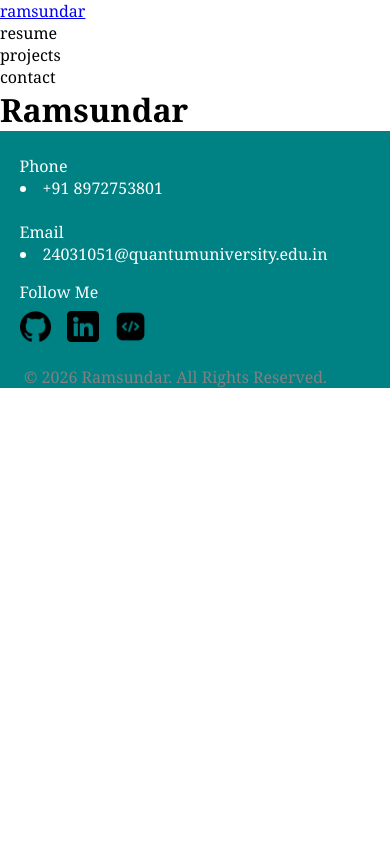
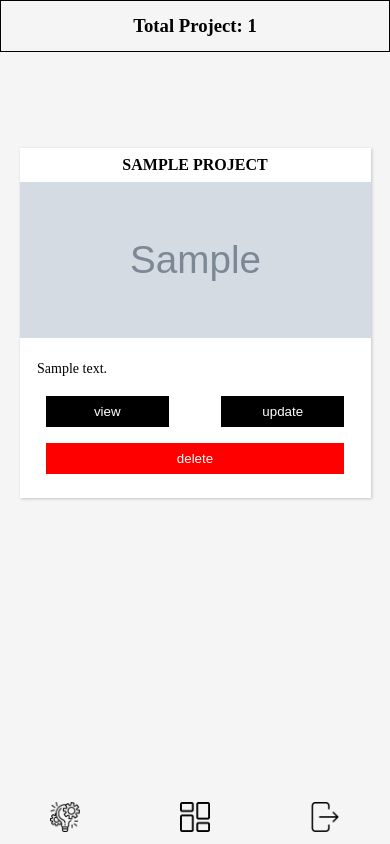
Before and after one commit to Ramsundar-Kushwaha/Portfolio2.0, a Flask app: template templates/projectList.html in a window 390 px wide. Run offline with Flask 3, Linux system fonts and the light colour scheme; the template is opened without the code that fills it: most values are stand-ins (such as "Sample title", 1, 10 or a date in 2020); grey boxes marked "Sample" are stand-in pictures.

Commit message:
delete and logout feature added to dashboard

```diff
--- a/app.py
+++ b/app.py
@@ -53,13 +53,13 @@ def adminLogin():
 
     # for POST method
     admin_id = request.form["admin_id"]
-    admin_name = request.form["admin_name"]
+    password = request.form["password"]
 
     conn = get_db_connection()
     cursor = conn.cursor(dictionary=True)
 
     query = "SELECT * FROM admin WHERE id = %s AND name = %s"
-    cursor.execute(query, (admin_id, admin_name,))
+    cursor.execute(query, (admin_id, password,))
 
     admin = cursor.fetchone()
 
@@ -81,23 +81,11 @@ def adminLogin():
 # dash board
 @app.route("/dashboard")
 def dashBoard():
-
     # if not logged in as admin
     if "admin_id" not in session:
         return redirect(url_for("adminLogin"))
 
-    # if loogged in as admin
-    conn = get_db_connection()
-    cursor = conn.cursor(dictionary=True)
-
-    query = "SELECT title FROM projects ORDER BY title DESC"
-    cursor.execute(query)
-    data = cursor.fetchall()
-
-    cursor.close()
-    conn.close()
-
-    return render_template("dashboard.html", projects = data)
+    return render_template("dashboard.html")
 
 
 # route for adding projects
@@ -108,13 +96,14 @@ def add_project():
 
     title = request.form["title"]
     description = request.form["desc"]
+    img_link = request.form["img_link"]
 
     conn = get_db_connection()
     cursor = conn.cursor()
 
-    query = "INSERT INTO projects (title, descriptions) VALUES (%s, %s)"
+    query = "INSERT INTO projects (title, descriptions, image_link) VALUES (%s, %s, %s)"
 
-    cursor.execute(query, (title, description))
+    cursor.execute(query, (title, description, img_link))
     conn.commit()
 
     cursor.close()
@@ -124,10 +113,43 @@ def add_project():
 
 # logout system
 @app.route("/logout")
-def logOut():
+def log_out():
     session.clear()
     return redirect(url_for("adminLogin"))
 
+@app.route("/projectList")
+def projectlist():
+    if "admin_id" not in session:
+        return redirect(url_for("adminLogin"))
+
+    conn = get_db_connection()
+    cursor = conn.cursor(dictionary = True)
+
+    query = "SELECT title, descriptions, image_link FROM projects ORDER BY title"
+
+    cursor.execute(query)
+    project_list = cursor.fetchall()
+
+    cursor.close()
+    conn.close()
+
+    return render_template("projectList.html", projects = project_list)
+
+@app.route("/delete_project/<string:project_title>", methods = ["POST"])
+def delete_project(project_title):
+    if "admin_id" not in session:
+        return redirect(url_for("adminLogin"))
+
+    conn = get_db_connection()
+    cursor = conn.cursor()
+
+    query = "DELETE FROM projects WHERE title = %s"
+    cursor.execute(query, (project_title,))
+    conn.commit()
+
+    cursor.close()
+    conn.close()
+    return redirect(url_for("projectlist"))
 
 # Run App
 if __name__ == "__main__":
--- a/static/css/buttons.css
+++ b/static/css/buttons.css
@@ -1,31 +1,19 @@
-.arduino_btn{
+.submit{
     width: 35%;
+    padding: 0.5rem 1.5rem;
     border: none;
-    background-color:#008184;
+    margin: auto;
     color: white;
+}
+
+.delete_btn{
+    width: 85%;
     padding: 0.5rem 1.5rem;
-    font-size: large;
-    margin: auto;
-    &:hover{
-        background-color: #008184;
-    }
+    margin: 1rem auto;
+    border: none;
+    background-color: red;
+    color: white;
     &:focus{
         outline: none;
     }
 }
-
-.black_btn{
-    width: 35%;
-    border: 1px solid black;
-    background-color: transparent;
-    padding: 0.5rem 1.5rem;
-    font-size: large;
-    margin: auto;
-    &:hover{
-        background-color: black;
-        color: white;
-    }
-    &:focus{
-        outline: none;
-    }
-}
--- a/static/css/dashboard.css
+++ b/static/css/dashboard.css
@@ -1,79 +1,18 @@
 @media(min-width:340px) and (max-width:540px){
-    /* css variables */
-    :root{
-        --standard-width : 95%;
-
-        --aurdino-light-color : whitesmoke;
-        --branjel-color : rgba(113, 44, 249, 1);
-        --gray-color : gray;
-        --white-color : white;
-        --table-hover-color:aliceblue;
-
-        --standart-fsize : 20px;
-        --standard-fweight : bold;
-        --standard-ttransform : capitalize;
-    }
-
     p{
         text-align: center;
-        font-size: 20px;
+        font-size: 14px;
         font-family: Arial, Helvetica, sans-serif;
         text-transform: capitalize;
     }
 
-    form{
-        width: var(--standard-width);
-        height: 70vh;
-        margin: auto;
-        padding: 0 0 0 0.5rem;
-        background-color: white;
-        box-shadow: 1px 1px 5px black;
-    }
-    label{
-        display: block;
-        text-transform: var(--standard-ttransform);
-        font-size: var(--standard-fsize);
-        font-weight: var(--standard-fweight);
-        letter-spacing: 0.1rem;
-        margin: 1rem 0 0.5rem 0;
-    }
-    input{
-        width: 90%;
-        height: 2rem;
-        border: none;
-        border: 1px solid var(--gray-color);
-        text-transform: capitalize;
-        &:focus{
-            outline: none;
-        }
-    }
-    textarea{
-        width: 90%;
-        padding: 1px 0 0 1px;
-        &:focus{
-            outline: none;
-        }
-    }
     .dash_btn_group{
         width: var(--standard-width);
         height: auto;
         display: flex;
-        margin: 1rem auto;
+        padding: 1.5rem 0;
     }
-    nav{
-        width: 100%;
-        height: auto;
-        position: fixed;
-        bottom: 0;
-        padding: 0.5rem 0;
-    }
-    ul{
-        display: flex;
-    }
-    li{
-        list-style: none;
-        margin: auto;
-    }
+
     .icon{
         width: 30px;
         height: 30px;
@@ -83,21 +22,4 @@
     #counter{
         text-align: center;
     }
-    h3{
-        background-color: var(--branjel-color);
-        color: var(--white-color);
-        text-align: center;
-        padding: 1rem 0;
-    }
-    table{
-        width: var(--standard-width);
-        margin: auto;
-    }
-    th{
-        width: 65%;
-        text-align: left;
-    }
-    td{
-        padding: 0.5rem 0;
-    }
 }
--- /dev/null
+++ b/static/css/dashboard_nav.css
@@ -0,0 +1,16 @@
+nav{
+    width: 100%;
+    height: auto;
+    position: fixed;
+    bottom: 0;
+    padding: 0.5rem 0;
+}
+
+ul{
+    display: flex;
+}
+
+li{
+    list-style: none;
+    margin: auto;
+}
--- a/static/css/layout.css
+++ b/static/css/layout.css
@@ -1,5 +1,8 @@
 *{
     padding: 0;
     margin: 0;
-    font-family:Georgia, 'Times New Roman', Times, serif;
+    /* font-family:Georgia, 'Times New Roman', Times, serif; */
 }
+body{
+    background-color: whitesmoke;
+}
--- a/static/css/projects.css
+++ b/static/css/projects.css
@@ -15,8 +15,11 @@
     .project_card{
         width: 90%;
         height: auto;
+        display: flex;
+        flex-direction: column;
+        align-items: center;
         padding: 0 0 0.5rem 0;
-        margin:5rem 0 0 0;
+        margin:4rem 0 0 0;
         background-color: white;
         border: none;
         box-shadow: 1px 1px 3px rgb(196, 196, 196);
@@ -25,9 +28,7 @@
         text-transform: uppercase;
         text-align: center;
         font-weight: bold;
-        font-size: 20px;
-        background-color: rgba(113, 44, 249, 1);
-        color: whitesmoke;
+        font-size: 16px;
         padding: 0.5rem 0;
     }
     .project_description{
@@ -36,7 +37,7 @@
         padding: 1rem 0;
         margin: auto;
         line-height: 1.4rem;
-        font-size: 18px;
+        font-size: 14px;
     }
     .project_image{
         width: 100%;
@@ -46,7 +47,7 @@
         width: 100%;
         height: 40vw;
     }
-    .btn{
+    .btn_box{
         width: 100%;
         display: flex;
         justify-content: center;
--- /dev/null
+++ b/static/scripts/projectList.js
@@ -0,0 +1,9 @@
+'use strict'
+// ----- for showing number of project in list -----
+const counter = document.querySelector("#counter");
+const project_list_length = document.querySelector("main").children.length
+
+console.log(counter);
+console.log(project_list_length.length);
+
+counter.textContent = project_list_length;
--- a/static/scripts/projects.js
+++ b/static/scripts/projects.js
@@ -35,7 +35,7 @@ console.log(project_list, form);
 // });
 
 
-const project_list_heading = document.querySelector("h2");
+const project_list_heading = document.querySelector("h3");
 const project_list_length = project_list.children.length;
 
 if(project_list_length == 0){
--- a/templates/base.html
+++ b/templates/base.html
@@ -47,5 +47,8 @@
             <div class="copyright">&copy; 2026 ramsundar. all rights reserved.</div>
         </footer>
     {% endblock footer %}
+
+    {% block scripts %}
+    {% endblock scripts %}
 </body>
 </html>
--- a/templates/index.html
+++ b/templates/index.html
@@ -29,5 +29,7 @@
     <div class="profile_picture_container">
         <div class="profile_picture"></div>
     </div>
+{% endblock %}
+{% block scripts %}
     <!-- <script src="/static/scripts/index.js"></script> -->
-{% endblock %}
+{% endblock scripts %}
--- a/templates/projectList.html
+++ b/templates/projectList.html
@@ -1,4 +1,52 @@
 {% extends 'base.html' %}
+
+{% block head %}
+    <link rel="stylesheet" href="/static/css/projects.css">
+    <link rel="stylesheet" href="/static/css/dashboard.css">
+    <link rel="stylesheet" href="/static/css/dashboard_nav.css">
+    <link rel="stylesheet" href="/static/css/buttons.css">
+    <title>Project List</title>
+{% endblock head %}
+
+{% block nav %}
+{% endblock nav %}
+
 {% block content %}
-    <h1>Ramsundar</h1>
+    <h3 style="text-align: center; border: 1px solid black; line-height: 50px;">Total Project: <span id="counter"></span></h3>
+
+    <!--main section here, projects are here-->
+    <main>
+        {% for project in projects %}
+            <div class="project_card">
+                <div class="project_title">{{ project.title }}</div>
+                <!-- <div class="project_image"><img src="https://media.geeksforgeeks.org/wp-content/uploads/20191113114209/CTutorial.png" alt="project picture"></div> -->
+                <div class="project_image"><img src="{{ project.image_link }}" alt="project picture"></div>
+                <div class="project_description">{{ project.descriptions }}</div>
+
+                <div class="btn_box">
+                    <button type="button" class = "submit" style="background-color: black;">view</button>
+                    <button type = "button" class = "submit" style="background-color: black;">update</button>
+                </div>
+
+                <form action="{{ url_for('delete_project', project_title = project.title)}}" method="POST" onsubmit="return confirm('Are you sure?');" style="width: 100%; display: flex;">
+                    <button type="submit" class = "delete_btn">delete</button>
+                </form>
+            </div>
+        {% endfor %}
+    </main>
+
+    <nav>
+        <ul>
+            <li><a href="projectList"><img class="icon" src="/static/icons/project-management.png" alt="dashboard"></a></li>
+            <li><a href="dashboard"><img class="icon" src="/static/icons/dashboard.png" alt="dashboard"></a></li>
+            <li><a href="{{ url_for('log_out') }}"><img class="icon" src="/static/icons/logout.png" alt="dashboard"></a></li>
+        </ul>
+    </nav>
 {% endblock content %}
+
+{% block footer %}
+{% endblock footer %}
+
+{% block scripts %}
+    <script src="/static/scripts/projectList.js"></script>
+{% endblock scripts %}
```
Also changed, not shown: static/css/admin.css (+2 -28 lines), static/css/form.css (added, +45 -0 lines), static/scripts/dashboard.js (+3 -6 lines), templates/admin.html (+10 -5 lines), templates/dashboard.html (+12 -25 lines), templates/projects.html (+6 -5 lines).
